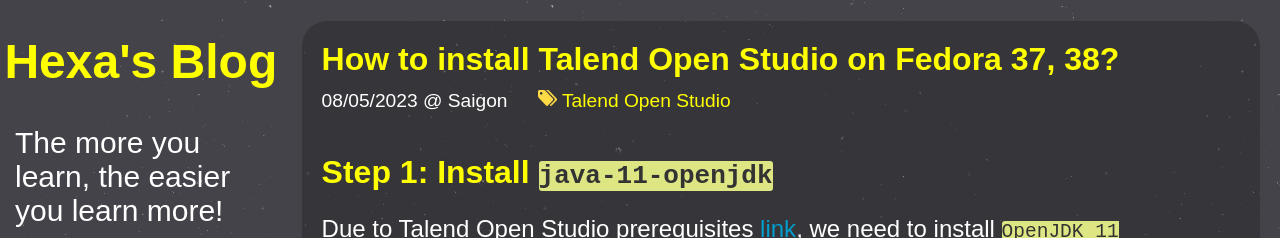
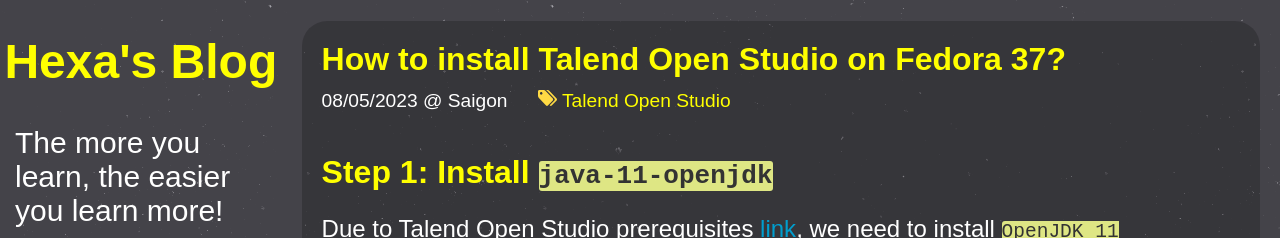
Before and after one commit to nguyenvinhlinh/nguyenvinhlinh.github.io, a Jekyll site: the page built from _posts/2023-05-08-How-to-install-Talend-Open-Studio-on-Fedora-37.md, in a window 1280 px wide. Shown: the top 238 px of the page. Built offline with Jekyll 4.4.1, drawn with Linux system fonts in a browser that asks for light colours; comment, search, counter and statistics services are not loaded.

Commit message:
update install talend on fedora 37.

```diff
--- a/_posts/2023-05-08-How-to-install-Talend-Open-Studio-on-Fedora-38.md
+++ b/_posts/2023-05-08-How-to-install-Talend-Open-Studio-on-Fedora-37.md
@@ -1,6 +1,6 @@
 ---
 layout: post
-title: "How to install Talend Open Studio on Fedora 37, 38?"
+title: "How to install Talend Open Studio on Fedora 37?"
 date: 2023-05-08 16:29:58
 update:
 location: Saigon
@@ -9,14 +9,14 @@
 categories:
 - Talend Open Studio
 seo_description: How to install Talend Open Studio on Fedora 37?
-seo_image: /image/posts/2023-05-08-How-to-install-Talend-Open-Studio-on-Fedora-38/3.png
+seo_image: /image/posts/2023-05-08-How-to-install-Talend-Open-Studio-on-Fedora-37/3.png
 comments: true
 ---
 
 # Step 1: Install `java-11-openjdk`
 Due to Talend Open Studio prerequisites [link](https://help.talend.com/r/en-US/8.0/installation-guide-linux/compatible-java-environments), we need to install `OpenJDK 11 (recommended distribution: Zulu)` or `OracleJDK 11`.
 In this tutorial, I used `OpenJDK 11` provided by **Fedora package repository**.
-{% include image.html url="/image/posts/2023-05-08-How-to-install-Talend-Open-Studio-on-Fedora-38/1.png" description="[1] Talend Open Studio prerequisites" %}
+{% include image.html url="/image/posts/2023-05-08-How-to-install-Talend-Open-Studio-on-Fedora-37/1.png" description="[1] Talend Open Studio prerequisites" %}
 
 
 Package information:
@@ -99,4 +99,4 @@
 {% endhighlight %}
 
 You need to execute this file named `TOS_DI-linux-gtk-x86_64` and done. Good luck.
-{% include image.html url="/image/posts/2023-05-08-How-to-install-Talend-Open-Studio-on-Fedora-38/2.png" description="[2] Open Talend Open Studio" %}
+{% include image.html url="/image/posts/2023-05-08-How-to-install-Talend-Open-Studio-on-Fedora-37/2.png" description="[2] Open Talend Open Studio" %}
```
Also changed, not shown: image/posts/2023-05-08-How-to-install-Talend-Open-Studio-on-Fedora-37/1.png (renamed from image/posts/2023-05-08-How-to-install-Talend-Open-Studio-on-Fedora-38/1.png), image/posts/2023-05-08-How-to-install-Talend-Open-Studio-on-Fedora-37/2.png (renamed from image/posts/2023-05-08-How-to-install-Talend-Open-Studio-on-Fedora-38/2.png), image/posts/2023-05-08-How-to-install-Talend-Open-Studio-on-Fedora-37/3.png (renamed from image/posts/2023-05-08-How-to-install-Talend-Open-Studio-on-Fedora-38/3.png).
